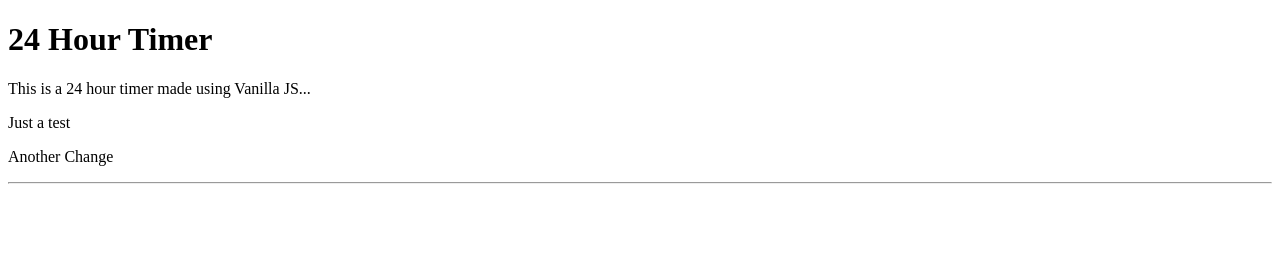
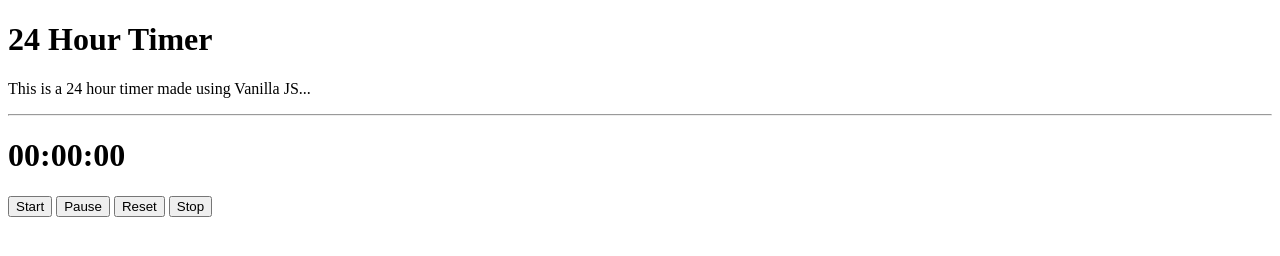
Before and after one commit to codepoint2020/24HourTimer, a plain HTML site: page index.html in a window 1280 px wide. Drawn offline with Linux system fonts and the light colour scheme.

Commit message:
name change

```diff
--- a/index.html
+++ b/index.html
@@ -8,9 +8,12 @@
 <body>
     <h1>24 Hour Timer</h1>
     <p>This is a 24 hour timer made using Vanilla JS...</p>
-    <p>Just a test</p>
-    <p>Another Change</p>
     <hr>
+    <h1><span id="hourDisplay">00</span>:<span id="minutesDisplay">00</span>:<span id="secondsDisplay">00</span></h1>
+    <button>Start</button>
+    <button>Pause</button>
+    <button>Reset</button>
+    <button>Stop</button>
 
 </body>
 </html>
```
